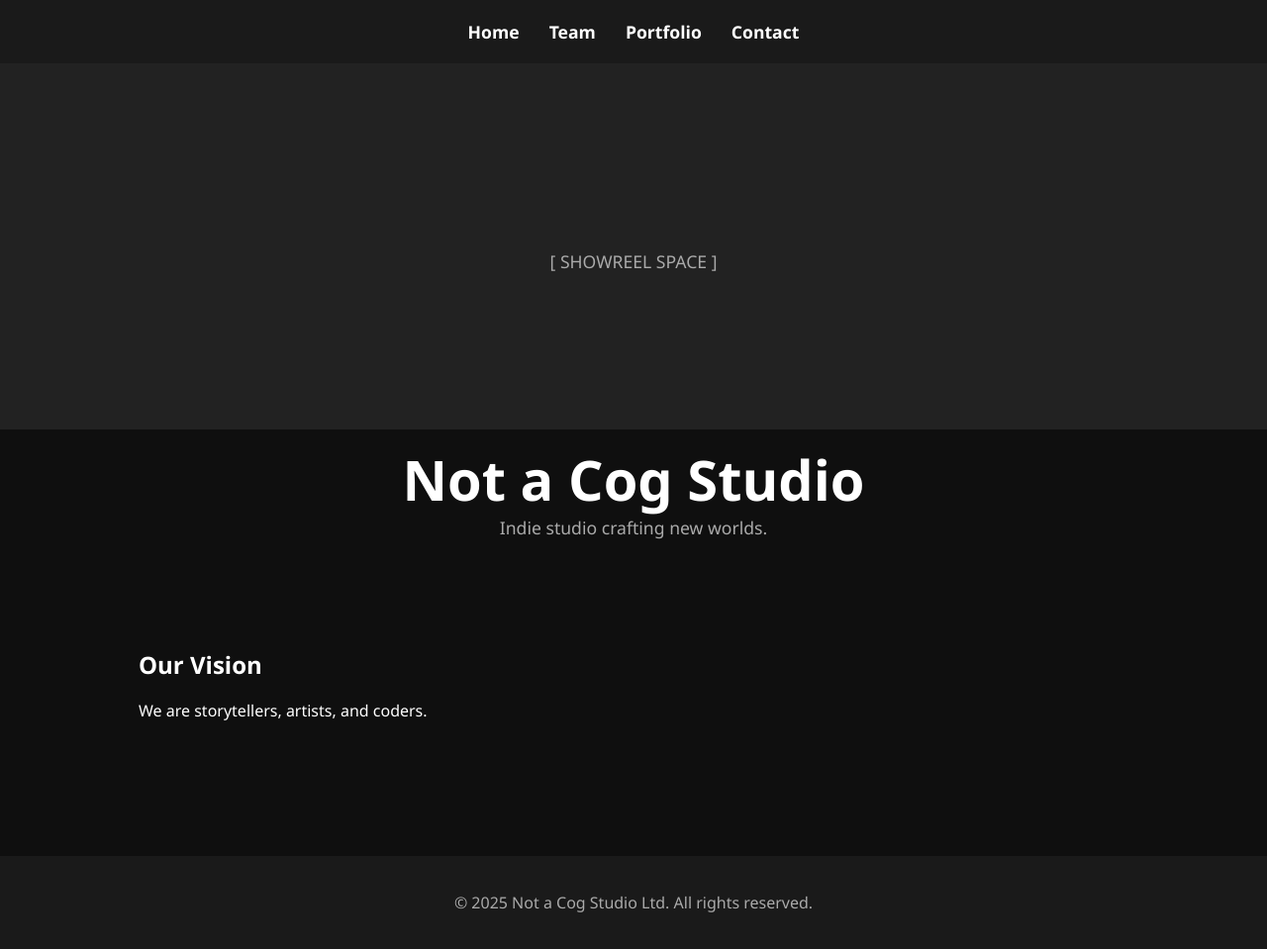
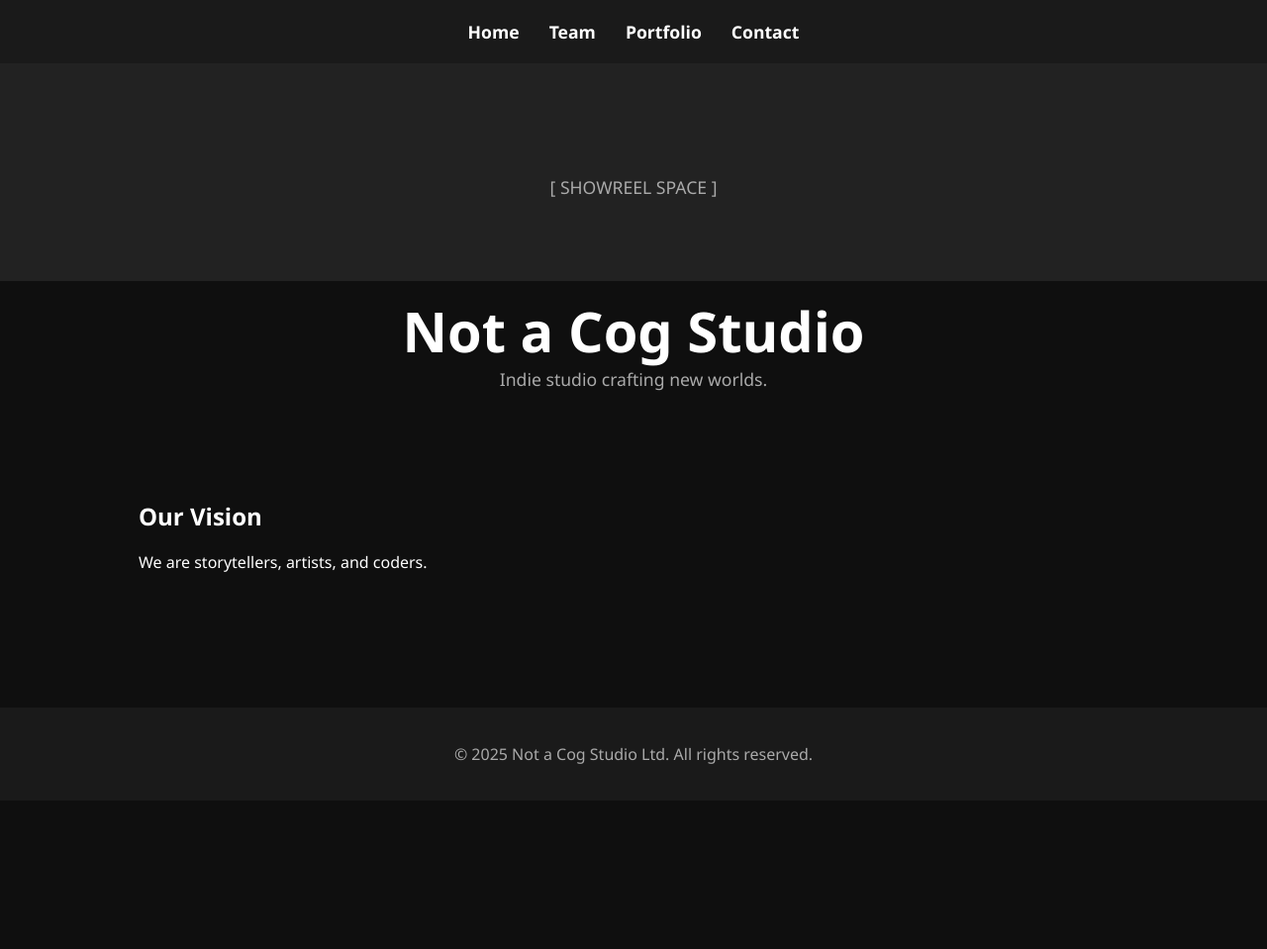
Before and after one commit to JordanTipping/not-a-cog-studio.github.io, a Jekyll site: the page built from index.md, in a window 1280 px wide and 959 px high. Shown: the whole window at 99% size. Built offline with Jekyll 4.4.1, drawn with Linux system fonts in a browser that asks for light colours; our own code applies the rules of GitHub Pages for plain Markdown files.

Commit message:
Device Responsiveness

```diff
--- a/_layouts/default.html
+++ b/_layouts/default.html
@@ -2,6 +2,7 @@
 <html lang="en">
 <head>
     <meta charset="UTF-8">
+    <meta name="viewport" content="width=device-width, initial-scale=1">
     <title>{{ page.title }} | {{ site.title }}</title>
     <link rel="stylesheet" href="{{ '/assets/css/main.css' | relative_url }}">
 </head>
--- a/assets/css/main.css
+++ b/assets/css/main.css
@@ -29,6 +29,7 @@
         margin: 0;
         padding: 0;
         justify-content: center;
+        flex-wrap: wrap;
     }
 
     nav a {
@@ -51,7 +52,6 @@
     margin-top: -30px;
 }
 
-
     .hero h1 {
         font-size: 3.5em;
         margin: 0;
@@ -65,14 +65,12 @@
         margin: 5px auto 0 auto;
     }
 
-
 .section {
     background: #0f0f0f;
     padding: 60px 20px;
     max-width: 1000px;
     margin: auto;
 }
-
 
 h1, h2, h3 {
     color: var(--text-color);
@@ -148,16 +146,16 @@
     }
 
 
+
 .showreel-container {
     background: #111;
     padding: 0;
     margin: 0;
 }
 
-
 .showreel-placeholder {
     width: 100%;
-    height: 180px;
+    height: 140px;
     background: #222;
     color: var(--muted-text);
     display: flex;
@@ -168,10 +166,25 @@
     padding: 0;
 }
 
-
+/* For device responsiceness */
 
 @media (min-width: 768px) {
     .showreel-placeholder {
-        height: 400px;
+        height: 250px; /* larger on desktop */
     }
 }
+
+@media (max-width: 768px) {
+    nav ul {
+        flex-direction: column;
+        gap: 10px;
+    }
+
+    .hero h1 {
+        font-size: 2.2em;
+    }
+
+    .hero p {
+        font-size: 1em;
+    }
+}
```
